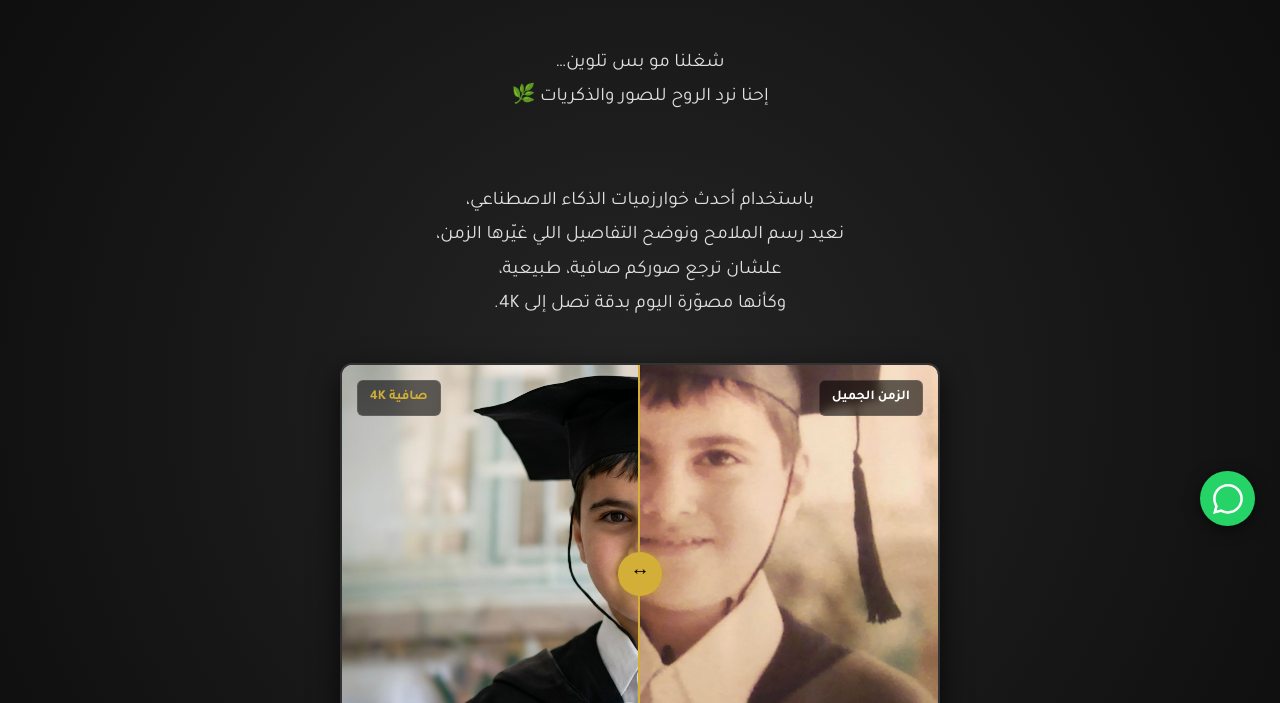
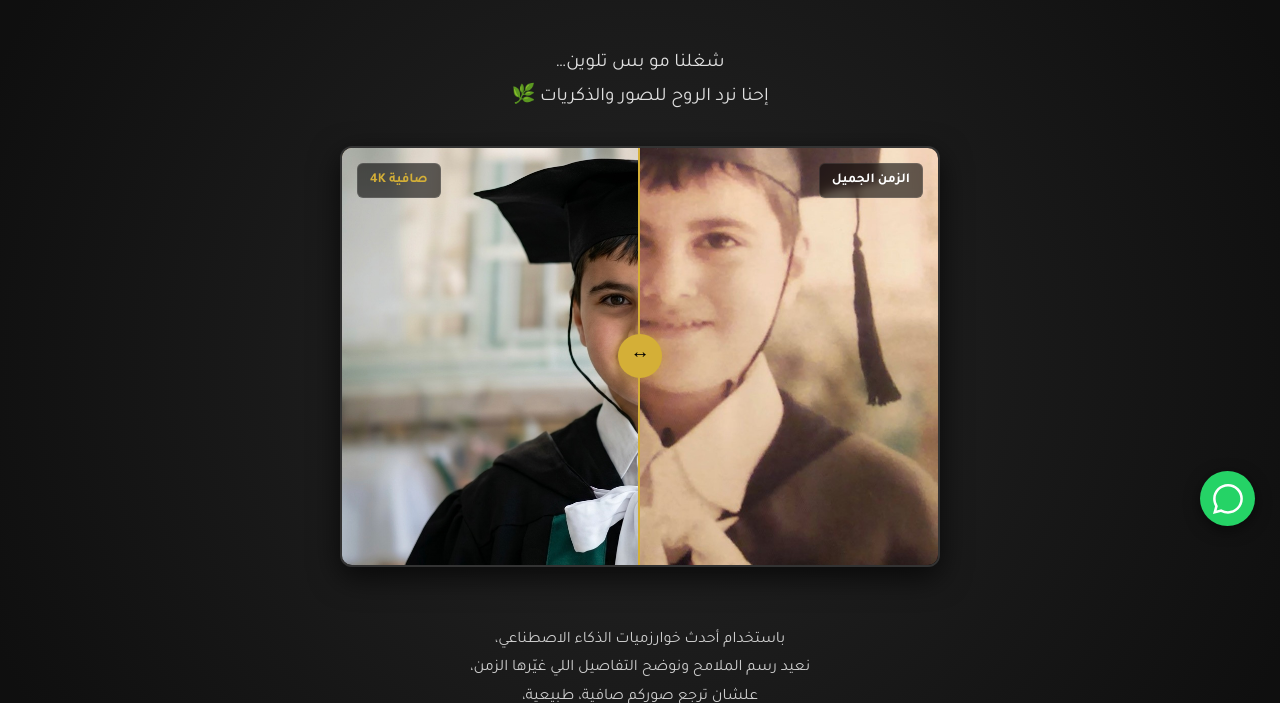
Before and after one commit to rehlagame/album_altaibeen, a website: page index.html in a window 1280 px wide. Shown: the part 249-952 px from the top of the page. Drawn offline with Linux system fonts and the light colour scheme.

Commit message:
Update index.html

```diff
--- a/index.html
+++ b/index.html
@@ -93,12 +93,12 @@
             align-items: center;
         }
 
-        /* تنسيق النص الجديد (الديباجة) */
+        /* تنسيق النصوص */
         .hero-desc {
             font-size: 1.1rem;
             color: #e0e0e0;
             max-width: 600px;
-            margin: 0 auto 40px;
+            margin: 0 auto;
             font-weight: 400;
             white-space: pre-line; /* يحافظ على نزول الأسطر */
             line-height: 1.8;
@@ -116,7 +116,7 @@
         .comparison-wrapper {
             width: 100%;
             max-width: 500px; /* حجم مناسب للموبايل والتابلت */
-            margin: 0 auto 30px;
+            margin: 30px auto; /* مسافة من فوق وتحت */
             border-radius: 12px;
             overflow: hidden;
             box-shadow: 0 10px 30px rgba(0,0,0,0.7);
@@ -337,29 +337,22 @@
 
 <section class="hero">
 
-    <!-- النص الجديد -->
+    <!-- 1. النص العلوي -->
     <div class="hero-desc">
         أحيّينا لكم
         <span class="hero-title-text">ألبوم الطيبين</span>
         شغلنا مو بس تلوين…
         إحنا نرد الروح للصور والذكريات 🌿
-        <br>
-        باستخدام أحدث خوارزميات الذكاء الاصطناعي،
-        نعيد رسم الملامح ونوضح التفاصيل اللي غيّرها الزمن،
-        علشان ترجع صوركم صافية، طبيعية،
-        وكأنها مصوّرة اليوم بدقة تصل إلى 4K.
     </div>
 
-    <!-- السلايدر -->
+    <!-- 2. السلايدر (في الوسط) -->
     <div class="comparison-wrapper">
         <div class="comparison-container" id="comparison">
 
-            <!-- 📷 الصورة القديمة (الخلفية - يمين افتراضياً) -->
-            <!-- تأكد من وضع صورة بمجلد images باسم old-photo.jpg -->
+            <!-- 📷 الصورة القديمة -->
             <img src="images/old-photo.jpg" class="comparison-image" alt="Old Photo">
 
-            <!-- ✨ الصورة الجديدة (يسار افتراضياً) -->
-            <!-- تأكد من وضع صورة بمجلد images باسم new-photo.jpg -->
+            <!-- ✨ الصورة الجديدة -->
             <div class="image-overlay" id="overlay">
                 <img src="images/new-photo.jpg" id="overlayImage" alt="New Photo">
             </div>
@@ -374,8 +367,16 @@
         </div>
     </div>
 
+    <!-- 3. النص السفلي (تحت السلايدر) -->
+    <div class="hero-desc" style="font-size: 1rem; opacity: 0.9;">
+        باستخدام أحدث خوارزميات الذكاء الاصطناعي،
+        نعيد رسم الملامح ونوضح التفاصيل اللي غيّرها الزمن،
+        علشان ترجع صوركم صافية، طبيعية،
+        وكأنها مصوّرة اليوم بدقة تصل إلى 4K.
+    </div>
+
     <div class="cta-container">
-        <!-- عدل رقم الواتساب هنا -->
+        <!-- واتساب -->
         <a href="https://wa.me/96598999954?text=السلام%20عليكم،%20عندي%20صور%20قديمة%20أبي%20أجددها" class="cta-btn">تواصل معنا واتساب</a>
         <br>
         <div class="simple-steps">
@@ -417,7 +418,7 @@
     </p>
 </footer>
 
-<!-- عدل رقم الواتساب هنا -->
+<!-- واتساب العائم -->
 <a href="https://wa.me/96598999954?text=السلام%20عليكم،%20أبي%20استفسر%20عن%20تجديد%20الصور" class="whatsapp-float" target="_blank">
     <svg xmlns="http://www.w3.org/2000/svg" width="30" height="30" fill="currentColor" viewBox="0 0 16 16">
         <path d="M13.601 2.326A7.854 7.854 0 0 0 7.994 0C3.627 0 .068 3.558.064 7.926c0 1.399.366 2.76 1.057 3.965L0 16l4.204-1.102a7.933 7.933 0 0 0 3.79.965h.004c4.368 0 7.926-3.558 7.93-7.93A7.898 7.898 0 0 0 13.6 2.326zM7.994 14.521a6.573 6.573 0 0 1-3.356-.92l-.24-.144-2.494.654.666-2.433-.156-.251a6.56 6.56 0 0 1-1.007-3.505c0-3.626 2.957-6.584 6.591-6.584a6.56 6.56 0 0 1 4.66 1.931 6.557 6.557 0 0 1 1.928 4.66c-.004 3.639-2.961 6.592-6.592 6.592z"/>
@@ -442,31 +443,26 @@
         overlay.style.width = value + "%";
         handle.style.left = value + "%";
 
-        // --- الحل السحري لتداخل الكلمات ---
-        // إذا قرب المؤشر جداً من اليسار (تحت 15%) نخفي كلمة "صافية 4K"
+        // إخفاء الكلمات لمنع التداخل
         if (value < 15) {
             lblAfter.style.opacity = "0";
         } else {
             lblAfter.style.opacity = "1";
         }
 
-        // إذا قرب المؤشر جداً من اليمين (فوق 85%) نخفي كلمة "الزمن الجميل"
         if (value > 85) {
             lblBefore.style.opacity = "0";
         } else {
             lblBefore.style.opacity = "1";
         }
 
-        // تثبيت عرض الصورة العلوية لمنع التشوه
+        // تثبيت عرض الصورة
         if (container && overlayImage) {
             overlayImage.style.width = container.offsetWidth + "px";
         }
     }
 
-    // تحديث المقاسات عند تدوير الشاشة أو تغيير الحجم
     window.addEventListener('resize', moveSlider);
-
-    // تشغيل الدالة مرة واحدة للتأكد من الوضعية
     setTimeout(moveSlider, 100);
 </script>
 </body>
```
